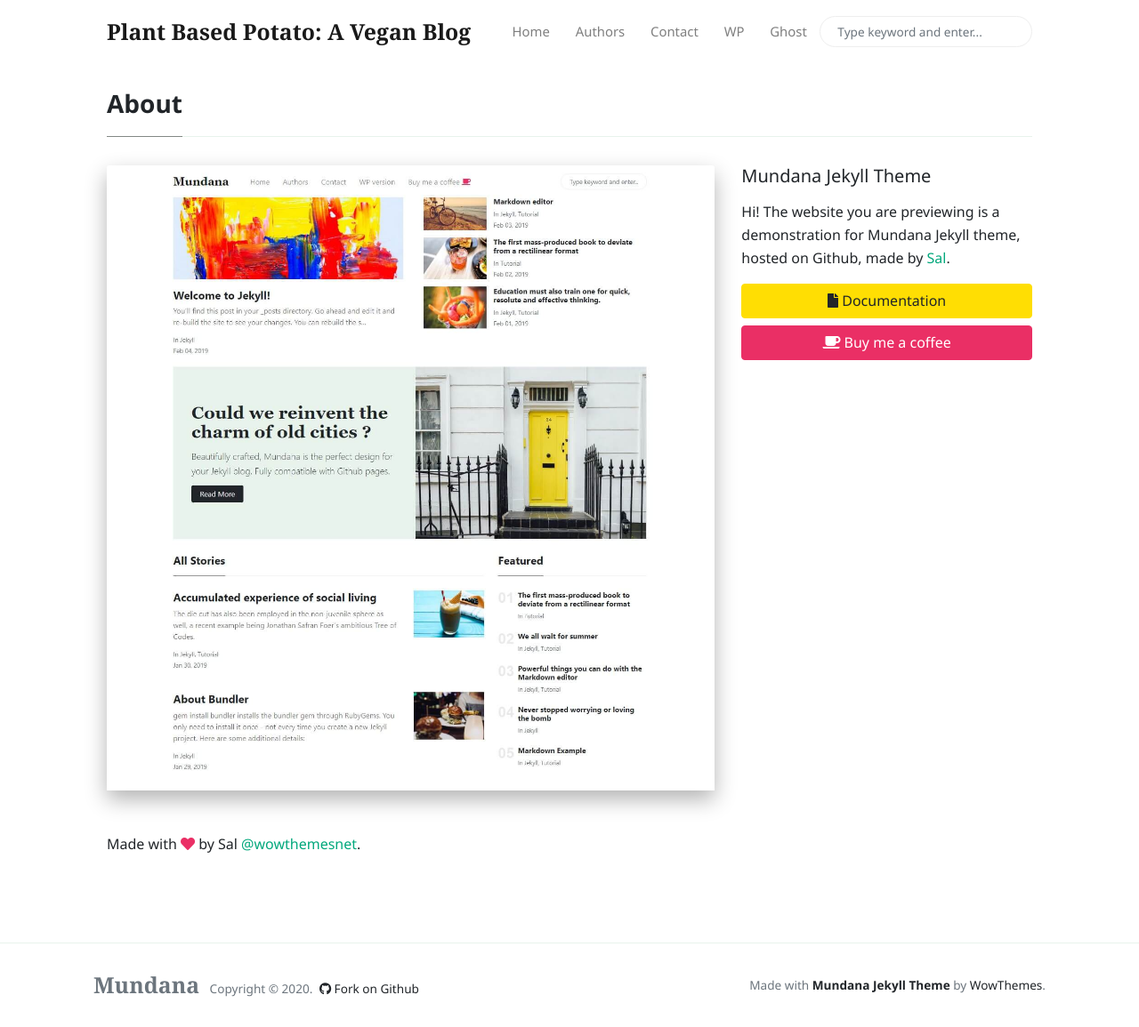
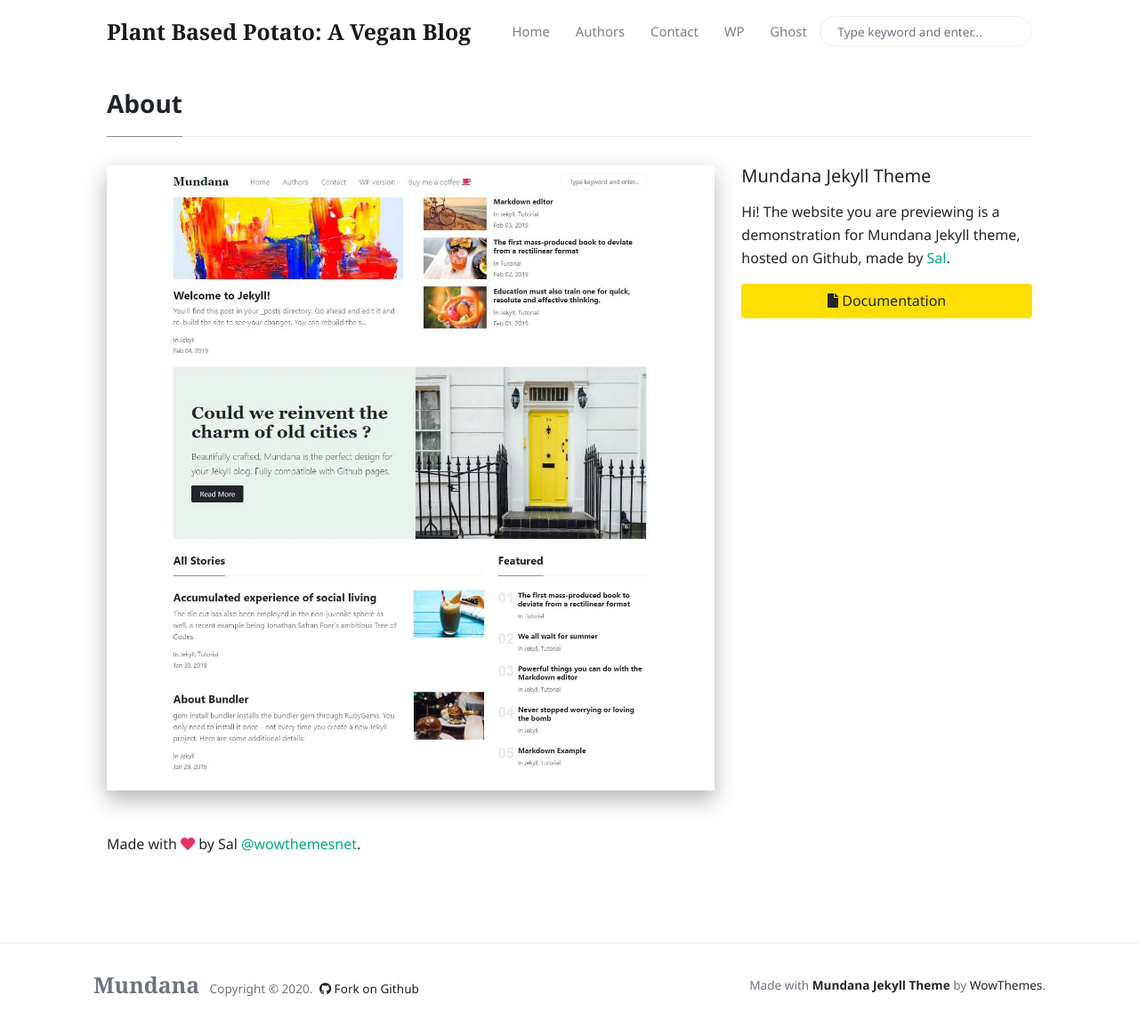
Before and after one commit to plantbasedpotato/plantbasedpotato.github.io, a Jekyll site: the page built from _pages/about.md, in a window 1280 px wide and 1155 px high. Shown: the whole window at 89% size. Built offline with Jekyll 4.4.1, drawn with Linux system fonts in a browser that asks for light colours; nearby versions of some CDN libraries; comment, search, counter and statistics services are not loaded.

Commit message:
Update sidebar.html

```diff
--- a/_includes/sidebar.html
+++ b/_includes/sidebar.html
@@ -3,5 +3,3 @@
 <p>Hi! The website you are previewing is a demonstration for Mundana Jekyll theme, hosted on Github, made by <a href="https://www.wowthemes.net/donate/">Sal</a>.</p>
 
 <a target="_blank" href="https://www.wowthemes.net/mundana-jekyll-theme/" class="btn btn-warning d-block mb-2"><i class="fa fa-file"></i> Documentation</a>
-
-<a target="_blank" class="btn btn-danger d-block" href="https://www.wowthemes.net/donate/"><i class="fa fa-coffee"></i> Buy me a coffee</a>
```
